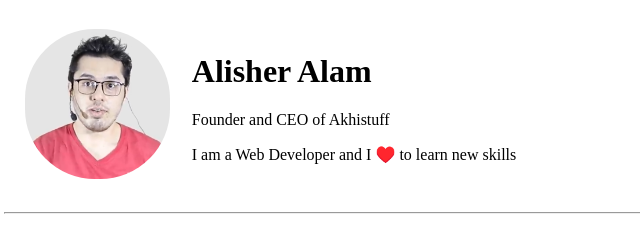
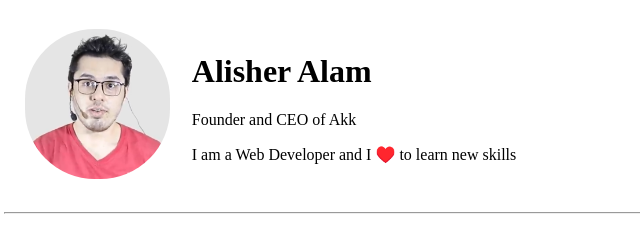
Before and after one commit to Alisher143/Web-Development-july, a plain HTML site: page project.html in a window 1280 px wide. Shown: the top 231 px of the page, 4-644 px from the left. Drawn offline with Linux system fonts and the light colour scheme.

Commit message:
Update project.html

```diff
--- a/project.html
+++ b/project.html
@@ -11,7 +11,7 @@
             <tr>
                 <td><img src="ali.png" height="150px" alt="" style="border-radius: 70px"></td>
                 <td> <h1>Alisher Alam</h1>
-                    <p>Founder and CEO of Akhistuff</p>
+                    <p>Founder and CEO of Akk</p>
                     <p>I am a Web Developer and I ♥️ to learn new skills</p>
                 </td>
             </tr>
```
